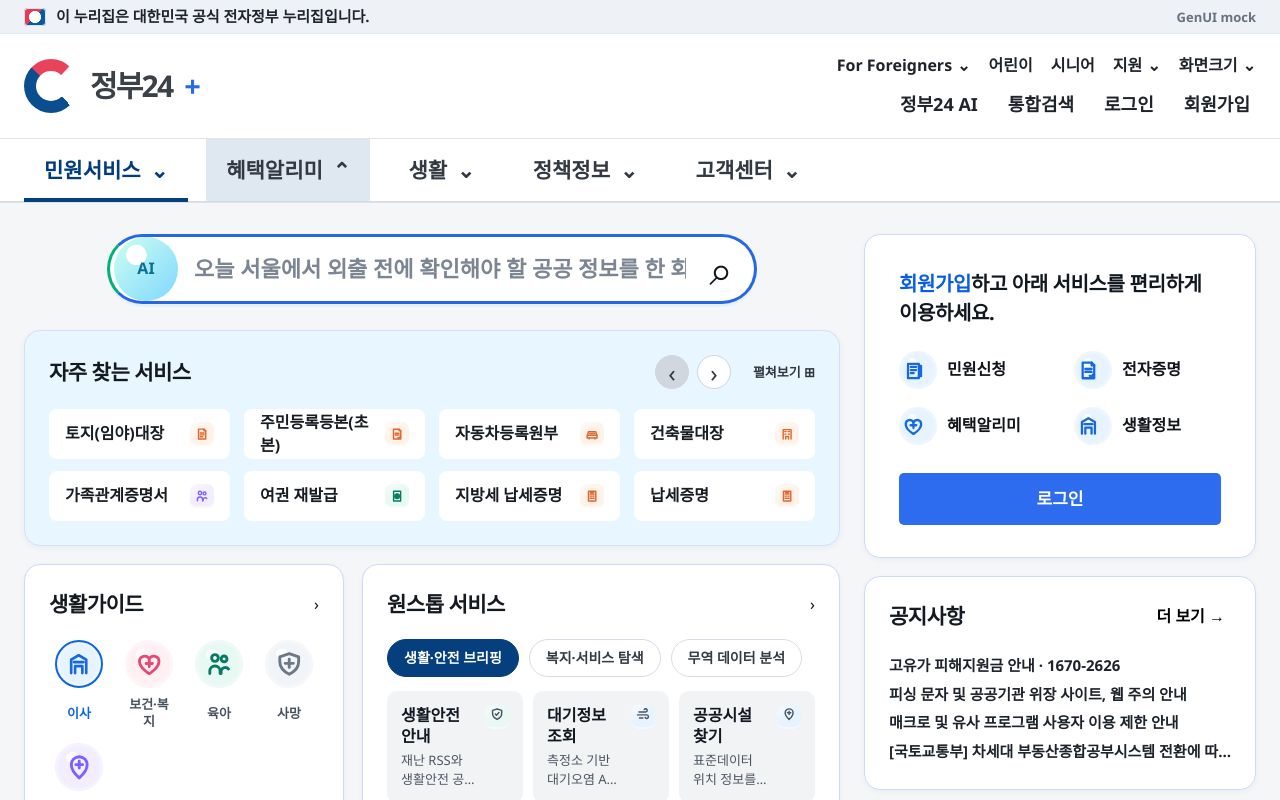
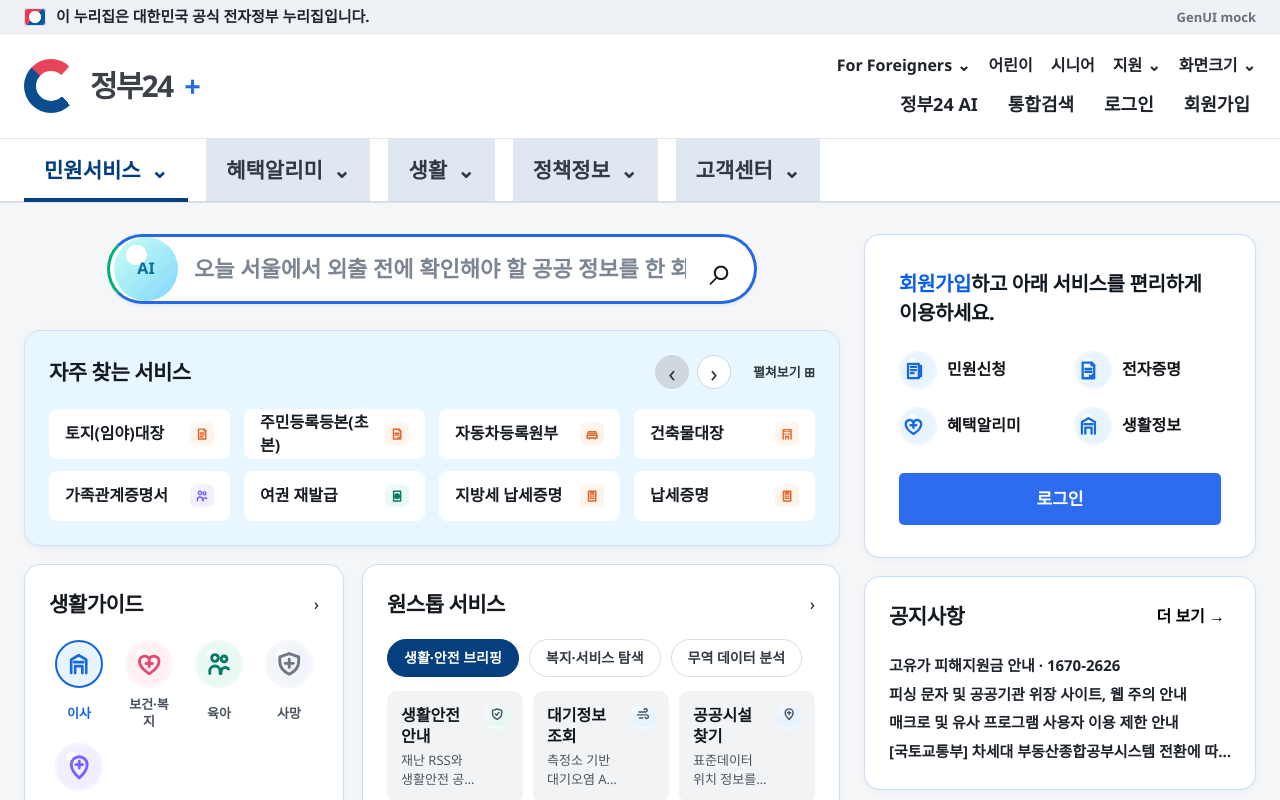
Before and after one commit to koi2026/mcp-gen-ui-gateway, a React (Vite) app in the folder apps/demo-ui/: page / in a window 1280 px wide. Shown: the top 800 px of the page. Built offline with nearby package versions, Linux system fonts and the light colour scheme.

Commit message:
feat: add primary nav menu interactions

```diff
--- a/apps/demo-ui/src/App.tsx
+++ b/apps/demo-ui/src/App.tsx
@@ -4,7 +4,63 @@
 import { Gov24Icon, type Gov24IconName } from "./gov24-components";
 import "./styles.css";
 
-const primaryNav = ["민원서비스", "혜택알리미", "생활", "정책정보", "고객센터"];
+const primaryNav = [
+  {
+    label: "민원서비스",
+    active: true,
+    menu: [
+      ["민원 찾기", "필요한 민원과 발급 서비스를 검색하고 신청 화면으로 이동합니다"],
+      ["주제별 보기", "주택, 복지, 세금 등 주제별로 민원을 탐색합니다"],
+      ["행정서식 간편이름", "서식 명칭을 쉬운 이름으로 찾아볼 수 있습니다"],
+      ["사실/진위확인", "증명서와 발급 문서의 진위 여부를 확인합니다"],
+      ["원스톱서비스", "여러 민원을 한 번에 묶어 신청하는 흐름을 안내합니다"],
+      ["기업/단체 서비스", "사업자와 기관 대상 민원 경로를 분리해 제공합니다"],
+      ["돌봄시설 등 위치 찾기", "지역 기반 시설 후보를 지도형 UI로 연결합니다"],
+      ["다운로드파일 진본확인", "정부24 다운로드 문서의 원본 여부를 확인합니다"]
+    ]
+  },
+  {
+    label: "혜택알리미",
+    menu: [
+      ["혜택알리미 홈", "몰라서 놓쳤던 혜택, 이제는 정부가 먼저 챙겨드립니다"],
+      ["나의 혜택", "내가 받을 수 있는 혜택을 한 눈에 확인하세요"],
+      ["관심", "내 상황과 연관된 혜택을 확인해보세요"],
+      ["발견", "아직 몰랐던 숨은 혜택을 찾아드려요"],
+      ["간편찾기", "선택한 상황 조건으로 빠르게 원하는 혜택을 찾아요"],
+      ["전체 혜택", "분야별로 제공되는 모든 혜택을 한곳에서 확인해요"],
+      ["설정", "가족등록, 맞춤안내 조건 등 서비스 이용 환경을 관리해요"]
+    ]
+  },
+  {
+    label: "생활",
+    menu: [
+      ["생활가이드", "이사, 출산, 사망 등 생애 이벤트별 필요한 서비스를 묶습니다"],
+      ["생활안전", "재난, 대기, 안전 공지 등 생활 전 확인할 공공 정보를 모읍니다"]
+    ]
+  },
+  {
+    label: "정책정보",
+    menu: [
+      ["분야별 정책정보", "분야별 정책과 공공 데이터를 한 화면에서 탐색합니다"],
+      ["정부/지자체 조직도", "기관과 부서 정보를 조직도 기준으로 확인합니다"],
+      ["정부/지자체 누리집", "관련 기관 누리집으로 이동할 수 있는 목록을 제공합니다"]
+    ]
+  },
+  {
+    label: "고객센터",
+    menu: [
+      ["공지사항", "서비스 중단, 보안 안내, 주요 공지를 확인합니다"],
+      ["이용안내", "전자정부 서비스 이용 절차와 도움말을 제공합니다"],
+      ["자주 묻는 질문", "반복 문의를 빠르게 확인할 수 있습니다"],
+      ["자료실", "서식과 안내 자료를 탐색합니다"],
+      ["상담예약", "공식 상담 예약 경로로 연결합니다"],
+      ["개선의견", "서비스 개선 의견을 남길 수 있습니다"],
+      ["정부24 소개", "서비스 개요와 운영 정보를 확인합니다"],
+      ["인증센터", "인증서 등록과 복합인증 관리를 안내합니다"],
+      ["보안센터", "보안 프로그램과 개인정보 보호 정책을 제공합니다"]
+    ]
+  }
+];
 const topLinks = [
   { label: "For Foreigners", items: ["한국어", "English", "中文", "Guide"] },
   { label: "어린이", href: "#home" },
@@ -50,6 +106,7 @@
 export function App() {
   const [activeScenarioId, setActiveScenarioId] = useState(demoScenarios[0].id);
   const [activeUtility, setActiveUtility] = useState<string | null>(null);
+  const [activeNav, setActiveNav] = useState<string | null>(null);
   const activeScenario = demoScenarios.find((scenario) => scenario.id === activeScenarioId) ?? demoScenarios[0];
   const response = useMemo(() => scenarioToGenUIResponse(activeScenario), [activeScenario]);
 
@@ -118,28 +175,20 @@
         </div>
         <nav className="g24-nav" aria-label="주요 서비스">
           <div className="g24-container nav-inner">
-            {primaryNav.map((item, index) => {
-              if (item === "혜택알리미") {
-                return (
-                  <div className="nav-item has-mega" key={item}>
-                    <button type="button">
-                      {item}
-                      <span aria-hidden="true">⌃</span>
-                    </button>
-                    <MegaMenu />
-                  </div>
-                );
-              }
-
-              return (
-                <div className="nav-item" key={item}>
-                  <button className={index === 0 ? "active" : ""} type="button">
-                    {item}
-                    <span aria-hidden="true">⌄</span>
-                  </button>
-                </div>
-              );
-            })}
+            {primaryNav.map((item) => (
+              <div className={`nav-item has-mega ${activeNav === item.label ? "open" : ""}`} key={item.label}>
+                <button
+                  aria-expanded={activeNav === item.label}
+                  className={item.active ? "active" : ""}
+                  onClick={() => setActiveNav(activeNav === item.label ? null : item.label)}
+                  type="button"
+                >
+                  {item.label}
+                  <span aria-hidden="true">{activeNav === item.label ? "⌃" : "⌄"}</span>
+                </button>
+                <MegaMenu columns={item.menu} label={item.label} />
+              </div>
+            ))}
           </div>
         </nav>
       </header>
@@ -188,19 +237,9 @@
   );
 }
 
-function MegaMenu() {
-  const columns = [
-    ["혜택알리미 홈", "몰라서 놓쳤던 혜택, 이제는 정부가 먼저 챙겨드립니다"],
-    ["나의 혜택", "내가 받을 수 있는 혜택을 한 눈에 확인하세요"],
-    ["관심", "내 상황과 연관된 혜택을 확인해보세요"],
-    ["발견", "아직 몰랐던 숨은 혜택을 찾아드려요"],
-    ["간편찾기", "선택한 상황 조건으로 빠르게 원하는 혜택을 찾아요"],
-    ["전체 혜택", "분야별로 제공되는 모든 혜택을 한곳에서 확인해요"],
-    ["설정", "가족등록, 맞춤안내 조건 등 서비스 이용 환경을 관리해요"]
-  ];
-
+function MegaMenu({ columns, label }: { columns: string[][]; label: string }) {
   return (
-    <section className="mega-menu" aria-label="혜택알리미 메뉴">
+    <section className="mega-menu" aria-label={`${label} 메뉴`}>
       <div className="g24-container mega-grid">
         {columns.map(([title, body]) => (
           <a href="#genui-result" key={title}>
--- a/apps/demo-ui/src/styles.css
+++ b/apps/demo-ui/src/styles.css
@@ -262,6 +262,10 @@
   background: #dfe8f1;
 }
 
+.has-mega > button.active {
+  background: #fff;
+}
+
 .mega-menu {
   position: fixed;
   z-index: 10;
@@ -275,7 +279,8 @@
 }
 
 .has-mega:hover .mega-menu,
-.has-mega:focus-within .mega-menu {
+.has-mega:focus-within .mega-menu,
+.has-mega.open .mega-menu {
   display: block;
 }
 
```
Also changed, not shown: 1 other file (tests, documents, lock files or other folders).
